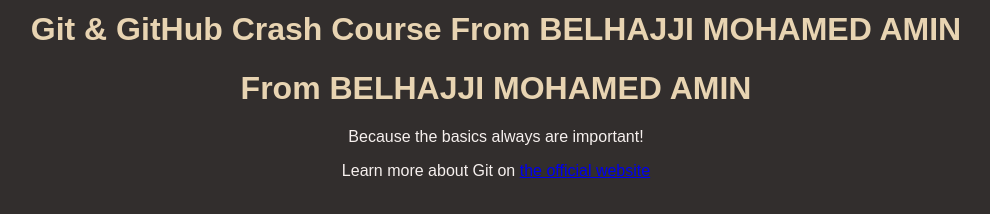
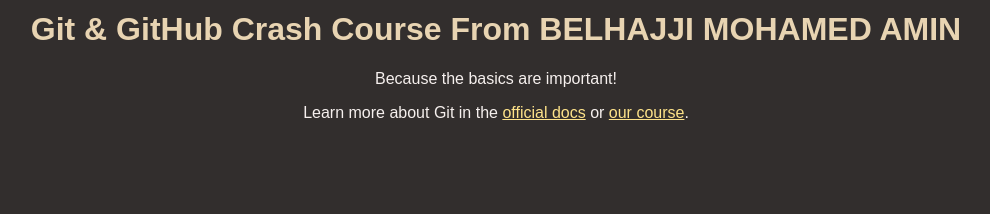
Before and after one commit to Trainning25/Git_Actions, a plain HTML site: page 01 Starting Project/index.html in a window 1280 px wide. Shown: the part 158-372 px from the top of the page, without its empty margins (144-1134 px from the left). Drawn offline with Linux system fonts and the light colour scheme.

Commit message:
added links and restructured page for Feature/01

```diff
--- a/01 Starting Project/index.html
+++ b/01 Starting Project/index.html
@@ -10,8 +10,12 @@
   <body>
     <img id="logo" src="logo.png" alt="A logo that contains the word 'Git'" />
     <h1>Git & GitHub Crash Course From BELHAJJI MOHAMED AMIN</h1>
-	<h1>From BELHAJJI MOHAMED AMIN</h1>
-    <p>Because the basics always are important!</p>
-    <p>Learn more about Git on <a href="https://git-scm.com/book/en/v2"> the official website</p>
-  </body>
+	<main>
+      <p>Because the basics are important!</p>
+      <p>
+        Learn more about Git in the
+        <a href="https://git-scm.com/book/en/v2">official docs</a> or
+        <a href="https://acad.link/git">our course</a>.
+      </p>
+    </main>
 </html>
--- a/01 Starting Project/styles.css
+++ b/01 Starting Project/styles.css
@@ -19,3 +19,7 @@ body {
 h1 {
   color: #e8d4b2;
 }
+
+a {
+  color: #fee389;
+}
```
